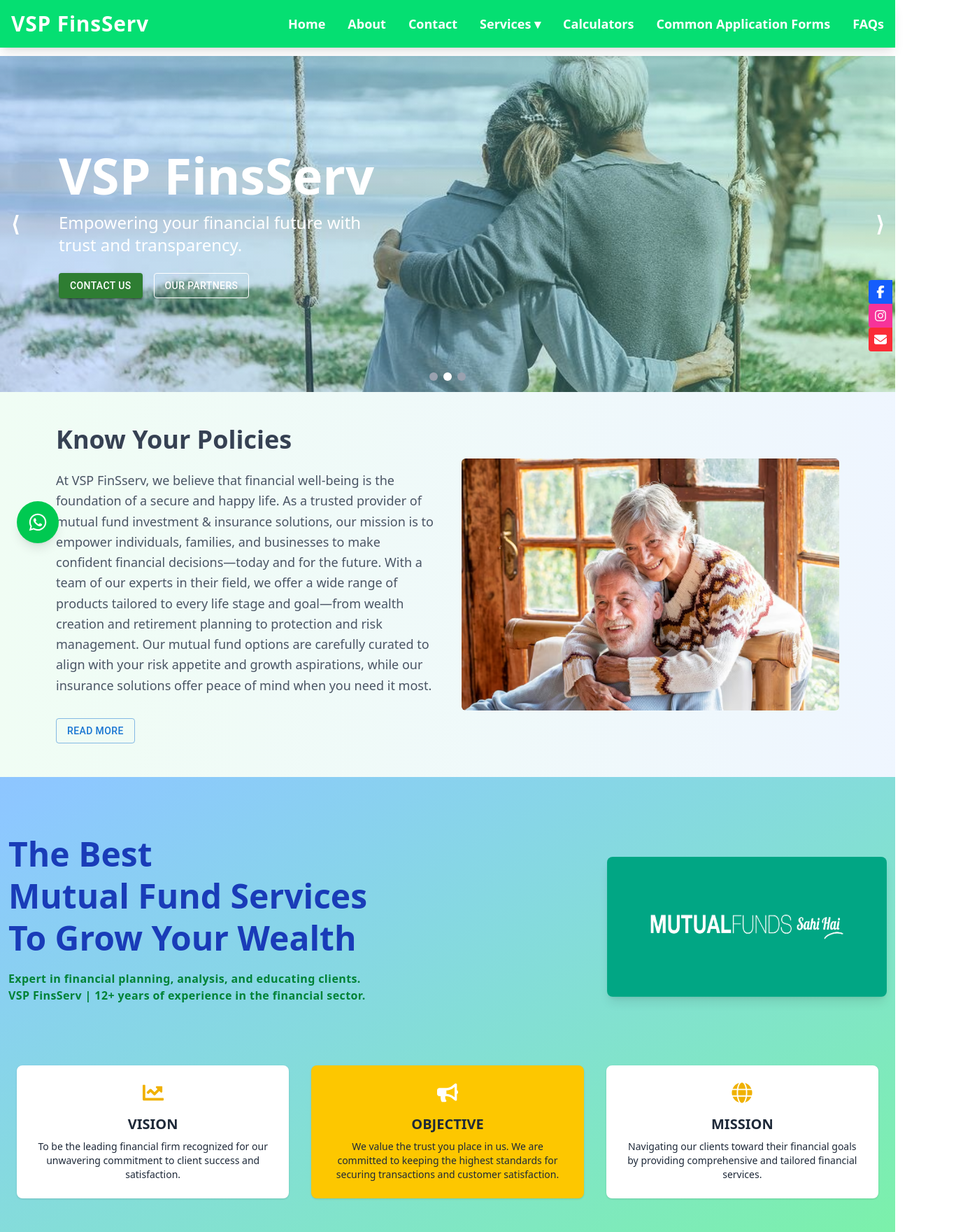
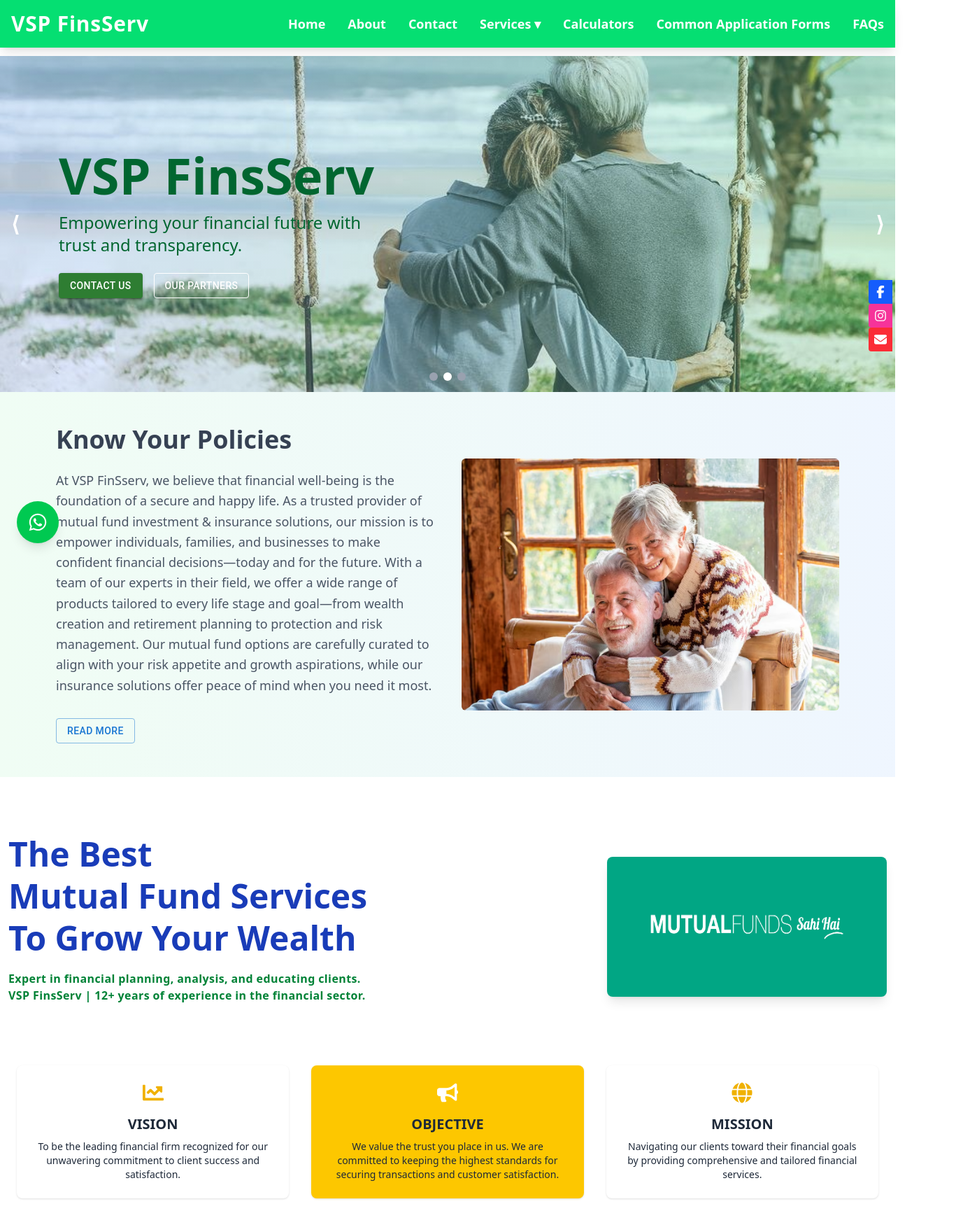
Before and after one commit to pritharai/finserv, a React (Vite) app: page / in a window 1280 px wide. Shown: the top 1760 px of the page at 70% size, 1367 px wide, since content can reach past the window. Built offline with nearby package versions, Linux system fonts and the light colour scheme.

Commit message:
email & minor ui changes

```diff
--- a/src/component/Header.jsx
+++ b/src/component/Header.jsx
@@ -37,10 +37,10 @@
       ))}
 
       {/* Dark Overlay */}
-      <div className="absolute inset-0 bg-gradient-to-r from-blue-400 to-green-300 opacity-30 z-20" />
+      <div className="absolute inset-0 bg-gradient-to-r from-blue-300 to-green-300 opacity-30 z-20" />
 
       {/* Text Content */}
-      <div className="absolute inset-0 z-30 flex flex-col justify-center items-start mx-16 text-white">
+      <div className="absolute inset-0 z-30 flex flex-col justify-center items-start mx-16 text-green-800">
         <h1 className="text-7xl font-bold mb-4 px-5">VSP FinsServ</h1>
         <p className="text-2xl mb-6 max-w-[500px] px-5">
           Empowering your financial future with trust and transparency.
--- a/src/component/Objective.jsx
+++ b/src/component/Objective.jsx
@@ -4,10 +4,10 @@
 
 const Objective = () => {
   return (
-    <section className="bg-gradient-to-br from-blue-300 to-green-300 text-white py-20">
+    <section className=" text-gray-800 py-20">
       <div className="max-w-7xl mx-auto flex flex-col lg:flex-row items-center justify-between px-3">
         {/* Left Text Section */}
-        <div className="lg:w-1/2 mb-10 lg:mb-0">
+        <div className="lg:w-1/2 mb-10 lg:mb-0" data-aos="fade-right">
           <h1 className="text-4xl lg:text-5xl font-extrabold mb-4 leading-tight text-blue-800">
             The Best <br />
             Mutual Fund Services <br />
@@ -21,7 +21,7 @@
         </div>
 
         {/* Right Image Section */}
-        <div className="lg:w-1/2 flex justify-end ml-auto">
+        <div className="lg:w-1/2 flex justify-end ml-auto" data-aos="fade-left">
           <img
             src={mutualFundImage}
             alt="Mutual Funds Sahi Hai"
@@ -33,7 +33,7 @@
       {/* Vision / Mission / Objective Cards */}
       <div className="max-w-7xl mx-auto mt-16 grid grid-cols-1 md:grid-cols-3 gap-8 px-6">
         {/* Vision */}
-        <div className="bg-white text-gray-800 rounded-lg p-6 shadow hover:shadow-lg transition-all duration-300">
+        <div className="bg-white text-gray-800 rounded-lg p-6 shadow hover:shadow-xl transition-all duration-300">
           <div className="flex items-center justify-center text-yellow-500 text-3xl mb-4">
             <FaChartLine />
           </div>
@@ -45,7 +45,7 @@
         </div>
 
         {/* Objective */}
-        <div className="bg-yellow-400 text-gray-800 rounded-lg p-6 shadow hover:shadow-lg transition-all duration-300">
+        <div className="bg-yellow-400 text-gray-800 rounded-lg p-6 shadow hover:shadow-xl transition-all duration-300">
           <div className="flex items-center justify-center text-white text-3xl mb-4">
             <FaBullhorn />
           </div>
@@ -57,7 +57,7 @@
         </div>
 
         {/* Mission */}
-        <div className="bg-white text-gray-800 rounded-lg p-6 shadow hover:shadow-lg transition-all duration-300">
+        <div className="bg-white text-gray-800 rounded-lg p-6 shadow hover:shadow-xl transition-all duration-300">
           <div className="flex items-center justify-center text-yellow-500 text-3xl mb-4">
             <FaGlobe />
           </div>
--- a/src/component/Testimonials.jsx
+++ b/src/component/Testimonials.jsx
@@ -25,7 +25,7 @@
 
 const Testimonials = () => {
   return (
-    <section className="bg-gradient-to-br from-blue-200 to-green-200 py-20">
+    <section className=" py-20">
       <div className="max-w-6xl mx-auto text-center">
         <h2 className="text-4xl font-bold text-gray-800 mb-4">What Our Clients Say</h2>
         <p className="text-gray-600 mb-12">Real stories from people we’ve helped.</p>
```
Also changed, not shown: 1 other file (tests, documents, lock files or other folders).
